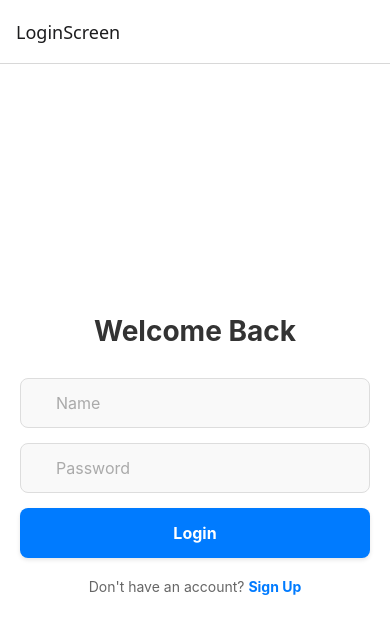
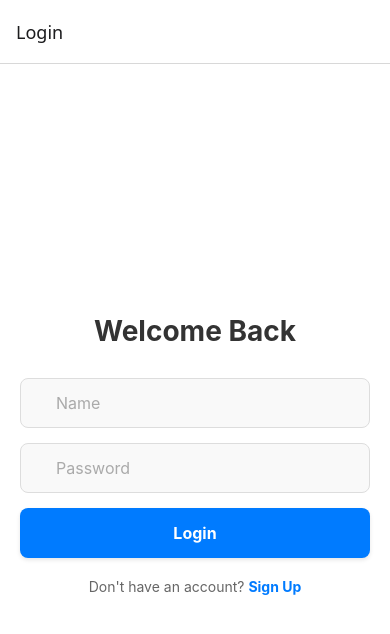
Before and after one commit to LuizAkazawa/RecommenderSystemProject, a React Native app: screen / in a window 390 px wide. Shown: the top 634 px of the page. Built offline with nearby package versions, Linux system fonts and the light colour scheme; some icons are missing.

Commit message:
Minor changes for better understanding of some files

```diff
--- a/docker-compose.yml
+++ b/docker-compose.yml
@@ -1,5 +1,3 @@
-version: '3.8'
-
 services:
   db:
     image: postgres:15-alpine
--- a/package.json
+++ b/package.json
@@ -10,6 +10,7 @@
     "test": "jest"
   },
   "dependencies": {
+    "@react-native-community/slider": "^5.1.2",
     "@react-native/new-app-screen": "0.84.0",
     "@react-navigation/native": "^7.1.28",
     "@react-navigation/native-stack": "^7.12.0",
--- a/src/App.tsx
+++ b/src/App.tsx
@@ -14,13 +14,13 @@ const App = () => {
   return (
     <SafeAreaProvider>
       <NavigationContainer>
-        <Stack.Navigator initialRouteName="LoginScreen">
+        <Stack.Navigator initialRouteName="Login">
           <Stack.Screen
-            name="LoginScreen"
+            name="Login"
             component={LoginScreen}
           />
           <Stack.Screen
-            name="SignupScreen"
+            name="Signup"
             component={SignupScreen}
           />
           <Stack.Screen
```
Also changed, not shown: 1 other file (tests, documents, lock files or other folders).
